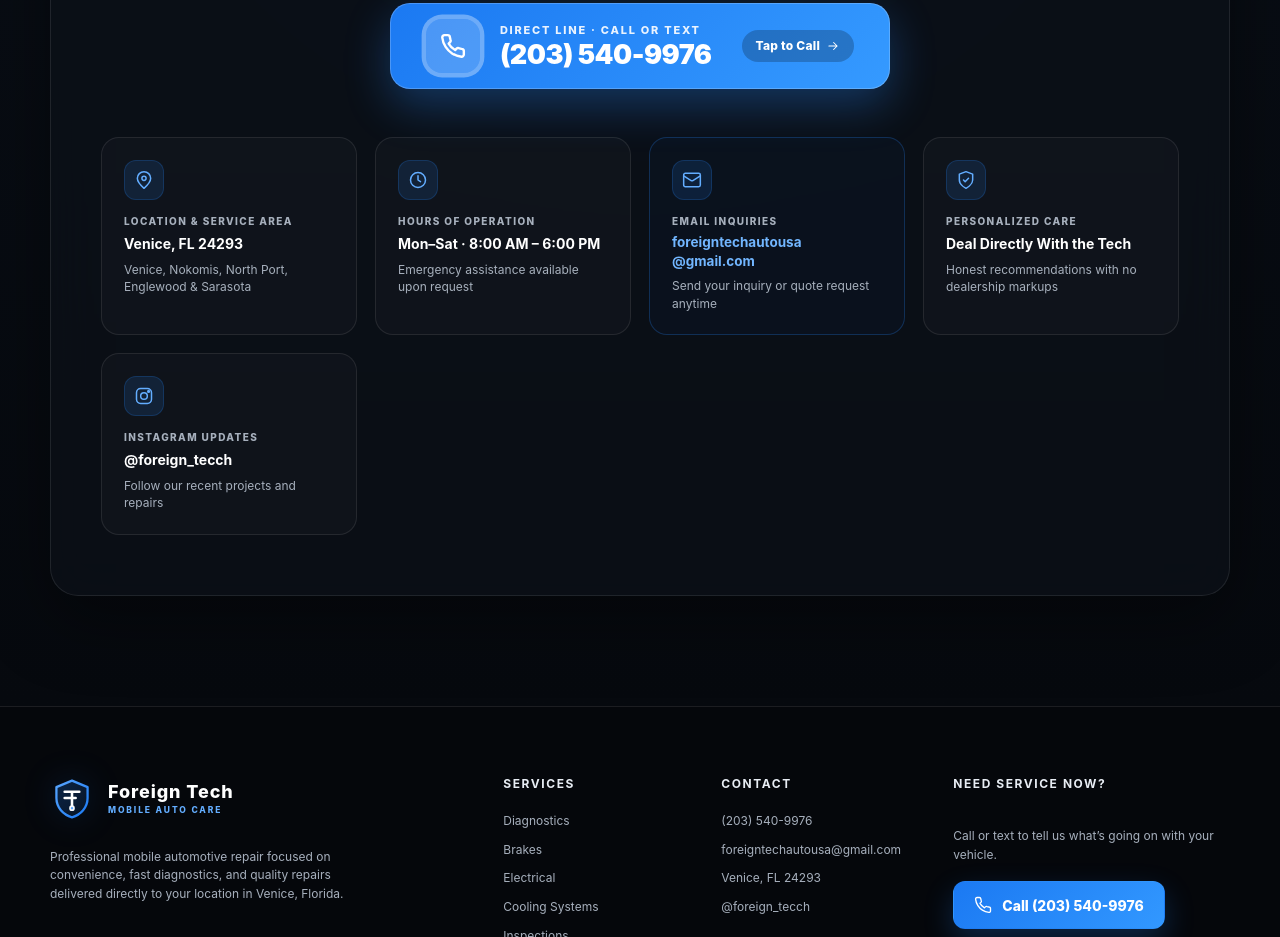
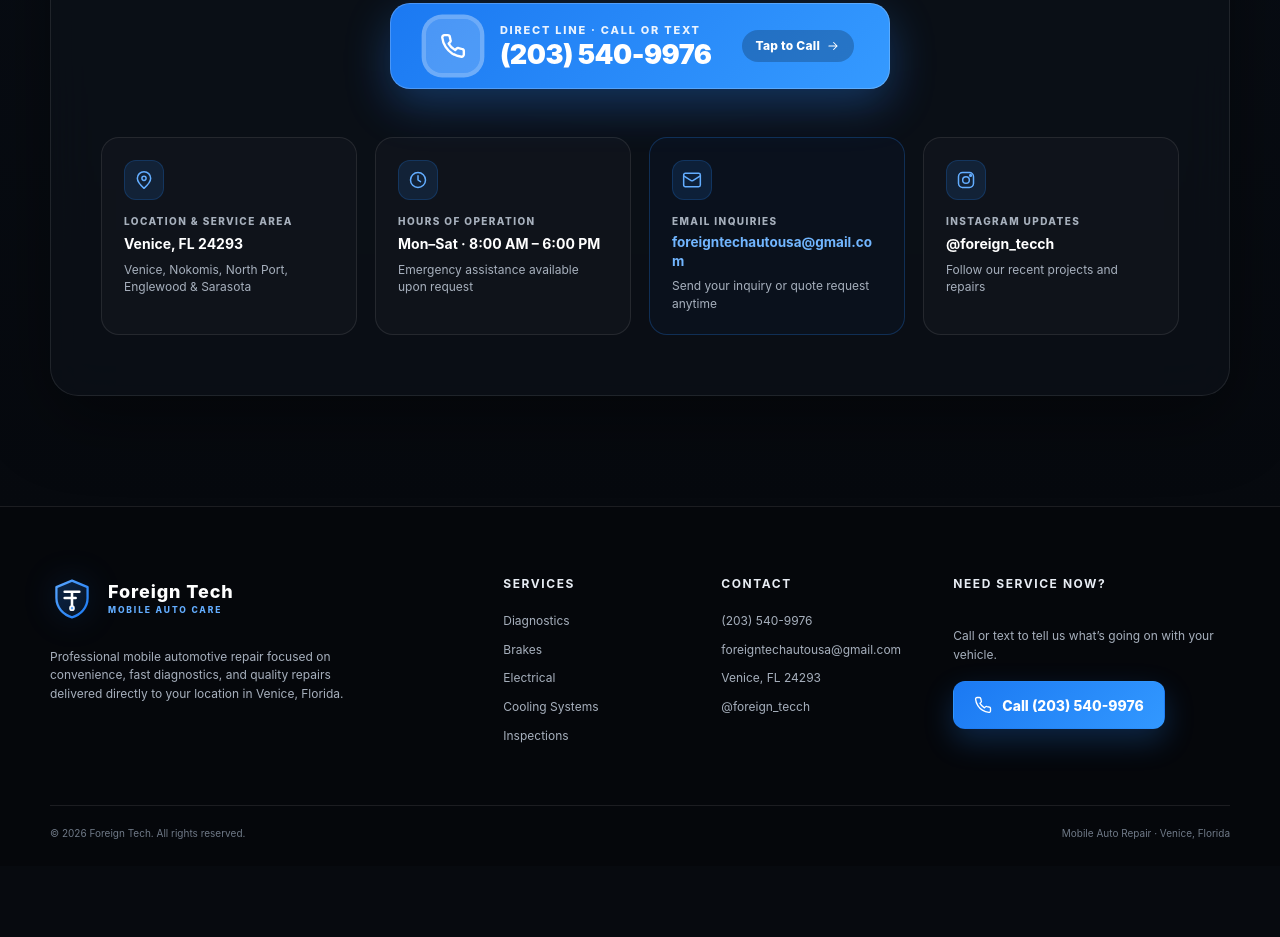
Before and after one commit to eduardofedi/foreign-tech, a plain HTML site: page index.html in a window 1280 px wide. Shown: the part 6406-7343 px from the top of the page. After the commit the page ends 7272 px from the top, so only its background shows below. Drawn offline with Linux system fonts and the light colour scheme.

Commit message:
refactor: remove personalized care card from contact grid and restore 4-column layout

```diff
--- a/index.html
+++ b/index.html
@@ -294,19 +294,10 @@
               <span class="info-icon"><svg><use href="#i-mail"/></svg></span>
               <div class="info-box-body">
                 <small>Email Inquiries</small>
-                <strong class="email-value">foreigntechautousa<wbr>@gmail.com</strong>
+                <strong class="email-value">foreigntechautousa@gmail.com</strong>
                 <p>Send your inquiry or quote request anytime</p>
               </div>
             </a>
-
-            <div class="info-box">
-              <span class="info-icon"><svg><use href="#i-shield"/></svg></span>
-              <div>
-                <small>Personalized Care</small>
-                <strong>Deal Directly With the Tech</strong>
-                <p>Honest recommendations with no dealership markups</p>
-              </div>
-            </div>
 
             <a class="info-box info-box-link" href="https://www.instagram.com/foreign_tecch/" target="_blank" rel="noopener">
               <span class="info-icon"><svg><use href="#i-instagram"/></svg></span>
--- a/styles.css
+++ b/styles.css
@@ -196,7 +196,7 @@
 .phone-action-tag { display: inline-flex; align-items: center; gap: 6px; padding: 7px 14px; border-radius: 999px; background: rgba(0,0,0,.22); font-size: 12px; font-weight: 800; letter-spacing: .02em; margin-left: 10px; }
 .phone-action-tag svg { width: 14px; height: 14px; }
 
-.contact-info-grid { display: grid; grid-template-columns: repeat(auto-fit, minmax(250px, 1fr)); gap: 18px; position: relative; z-index: 2; }
+.contact-info-grid { display: grid; grid-template-columns: repeat(4, 1fr); gap: 18px; position: relative; z-index: 2; }
 .info-box { border: 1px solid var(--line); background: rgba(255,255,255,.025); border-radius: 18px; padding: 22px; display: flex; flex-direction: column; gap: 14px; transition: .2s ease; min-width: 0; overflow: hidden; }
 .info-box-body { min-width: 0; width: 100%; overflow: hidden; }
 .info-box:hover { border-color: rgba(39,136,255,.3); background: rgba(39,136,255,.04); }
```
